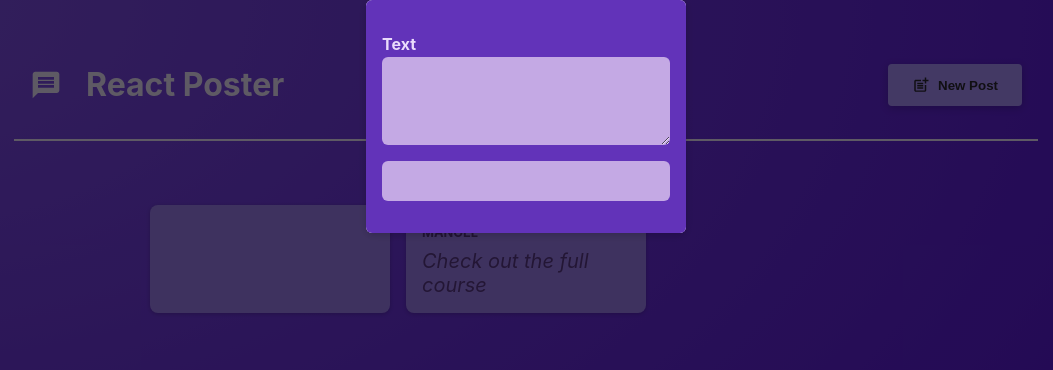
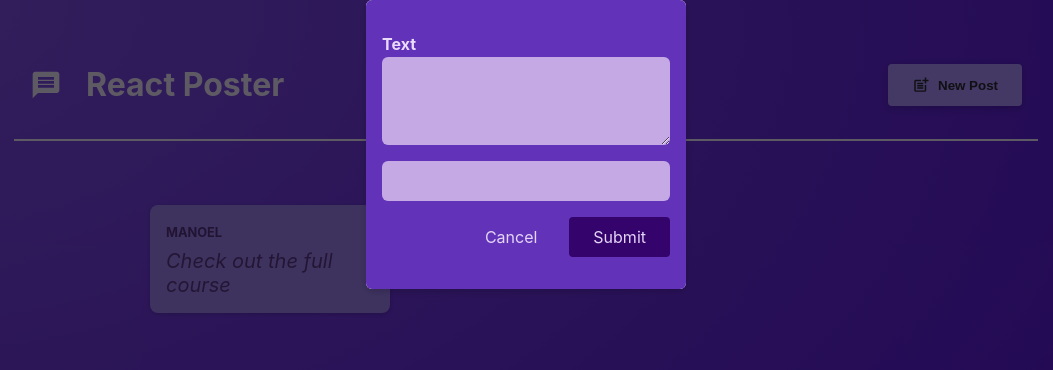
Before and after one commit to manoelsslima/rtcg-react-crash-course, a React (Vite) app: page / in a window 1280 px wide. Both pictures are taken after a click on the button "New Post". Shown: the top 370 px of the page, without its empty margins (114-1167 px from the left). Built offline with nearby package versions, Linux system fonts and the light colour scheme.

Commit message:
feat: handling Form Submission

```diff
--- a/src/components/Modal.jsx
+++ b/src/components/Modal.jsx
@@ -4,9 +4,13 @@ import classes from './Modal.module.css';
 // e.g.: {props.children} => {children}
 // children is used only to render content between opening and enclosing tags of custom components
 function Modal(props) {
+
+    function stopPropagation(e) {
+        e.stopPropagation();
+    }
     return <>
         <div className={classes.backdrop} onClick={props.onClose}>
-            <dialog open={true} className={classes.modal}>
+            <dialog open={true} className={classes.modal} onClick={stopPropagation}>
                 {props.children}
             </dialog>
         </div>
--- a/src/components/NewPost.jsx
+++ b/src/components/NewPost.jsx
@@ -1,7 +1,28 @@
 import classes from './NewPost.module.css';
-// import {useState} from "react";
+import {useState} from "react";
 
 function NewPost(props) {
+
+    const [enteredBody, setEnteredBody] = useState('');
+    const [enteredAuthor, setEnteredAuthor] = useState('');
+
+    function bodyChangeHandler(event) {
+        setEnteredBody(event.target.value);
+    }
+
+    function authorChangeHandler(event) {
+        setEnteredAuthor(event.target.value);
+    }
+
+    function submitHandler(event) {
+        event.preventDefault();
+        const postData = {
+            body: enteredBody,
+            author: enteredAuthor
+        }
+        console.log(postData);
+        props.onCancel(); // executing as a function
+    }
 
     // const stateData = useState('');
     // stateData has two elements (because useState returns an array)
@@ -21,15 +42,19 @@ function NewPost(props) {
 
   // "htmlFor" replaces "for" attribute in React
   return (
-    <form className={classes.form}>
+    <form className={classes.form} onSubmit={submitHandler}>
       <p>
         <label htmlFor="body">Text</label>
-        <textarea id="body" required rows={3} onChange={props.onBodyChange} />
+        <textarea id="body" required rows={3} onChange={bodyChangeHandler} />
       </p>
       <p>
         <label htmlFor="name"></label>
-        <input type="text" id="name" required onChange={props.onAuthorChange} />
+        <input type="text" id="name" required onChange={authorChangeHandler} />
       </p>
+        <p className={classes.actions}>
+            <button type="button" onClick={props.onCancel}>Cancel</button>
+            <button>Submit</button>
+        </p>
     </form>
   );
 }
--- a/src/components/PostsList.jsx
+++ b/src/components/PostsList.jsx
@@ -1,31 +1,18 @@
 import NewPost from "./NewPost";
 import Post from "./Post";
 import classes from './PostsList.module.css';
-import {useState} from "react";
 import Modal from "./Modal";
 
 function PostList(props) {
-
-    const [enteredBody, setEnteredBody] = useState('');
-    const [enteredAuthor, setEnteredAuthor] = useState('');
-
-    function bodyChangeHandler(event) {
-        setEnteredBody(event.target.value);
-    }
-
-    function authorChangeHandler(event) {
-        setEnteredAuthor(event.target.value);
-    }
 
     return (
         <>
             {props.isPosting === true ?
                 <Modal onClose={props.onStopPosting}> {/* NewPost component will be received as a props.children on Modal component*/}
-                    <NewPost onBodyChange={bodyChangeHandler} onAuthorChange={authorChangeHandler}/>
+                    <NewPost onCancel={props.onStopPosting}/>
                 </Modal> : false // or false
             }
             <ul className={classes.posts}>
-                <Post author={enteredAuthor} body={enteredBody} />
                 <Post author="Manoel" body="Check out the full course"/>
             </ul>
         </>
```
